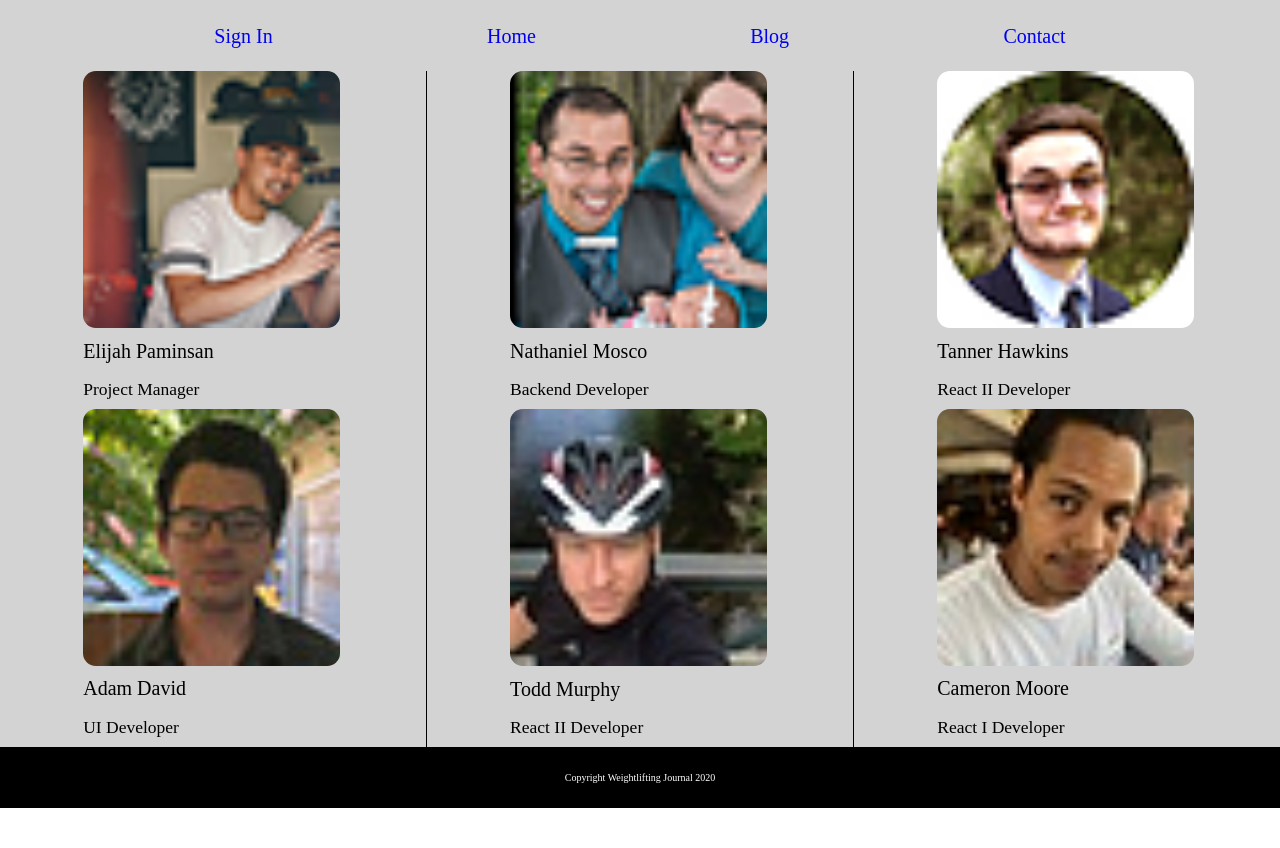
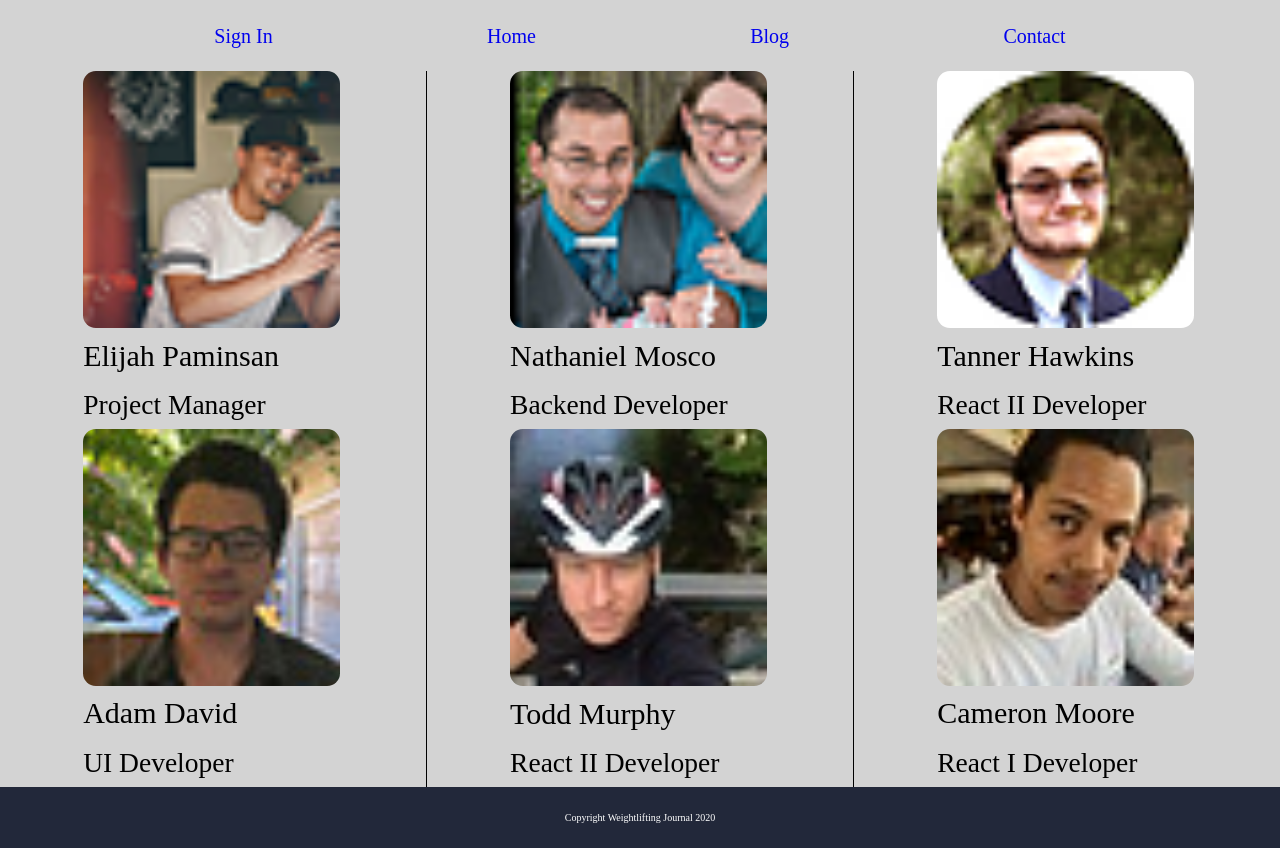
Before and after one commit to wildcard329/ui, a plain HTML site: page about.html in a window 1280 px wide. Before the commit the page ends 808 px from the top, so only its background shows below. Drawn offline with Linux system fonts and the light colour scheme.

Commit message:
minor changes

```diff
--- a/less/footer.less
+++ b/less/footer.less
@@ -2,5 +2,5 @@ footer {
     padding: 2%;
     text-align: center;
     color: white;
-    background-color: black;
+    background-color: @footer-bg-color;
 }
--- a/less/home-page.less
+++ b/less/home-page.less
@@ -122,10 +122,10 @@
 #team {
     display: flex;
     h3 {
-        font-size: 2rem;
+        font-size: 3rem;
     }
     p {
-        font-size: 1.75rem;
+        font-size: 2.75rem;
     }
     @media @mobile {
         display: inline;
--- a/less/variables.less
+++ b/less/variables.less
@@ -0,0 +1 @@
+@footer-bg-color: #22283A;
```
Also changed, not shown: css/index.css.
